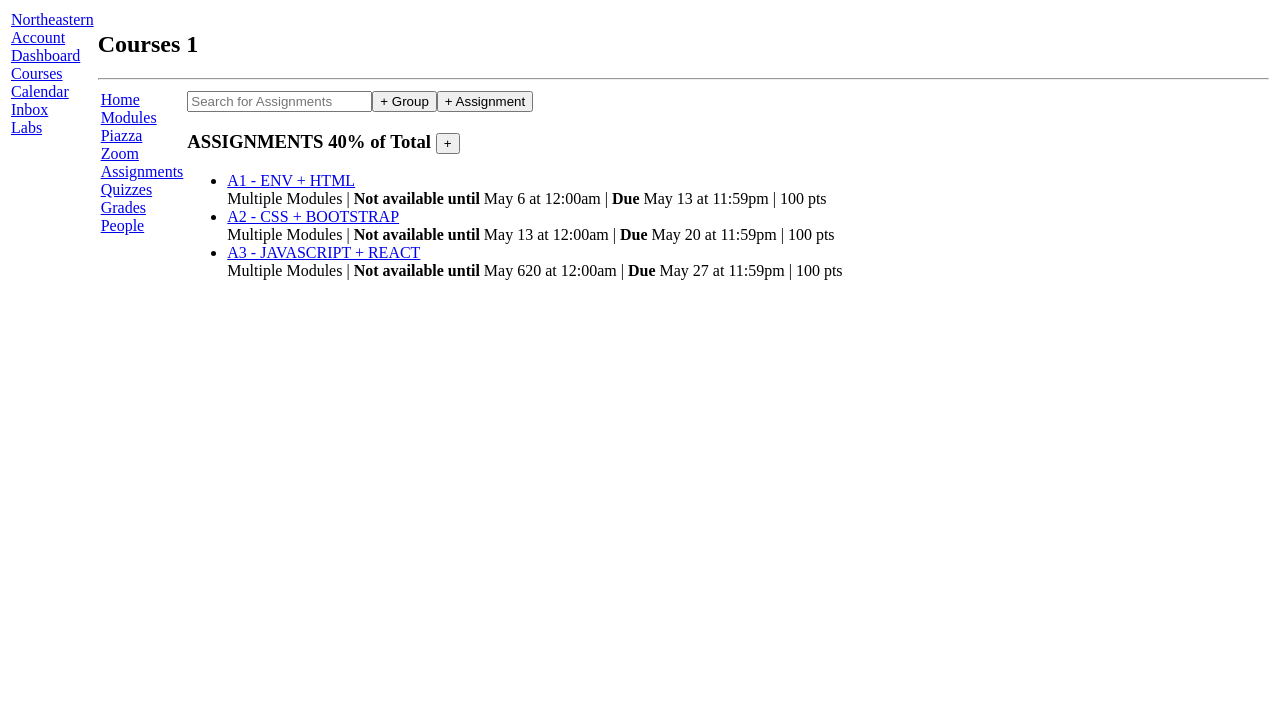
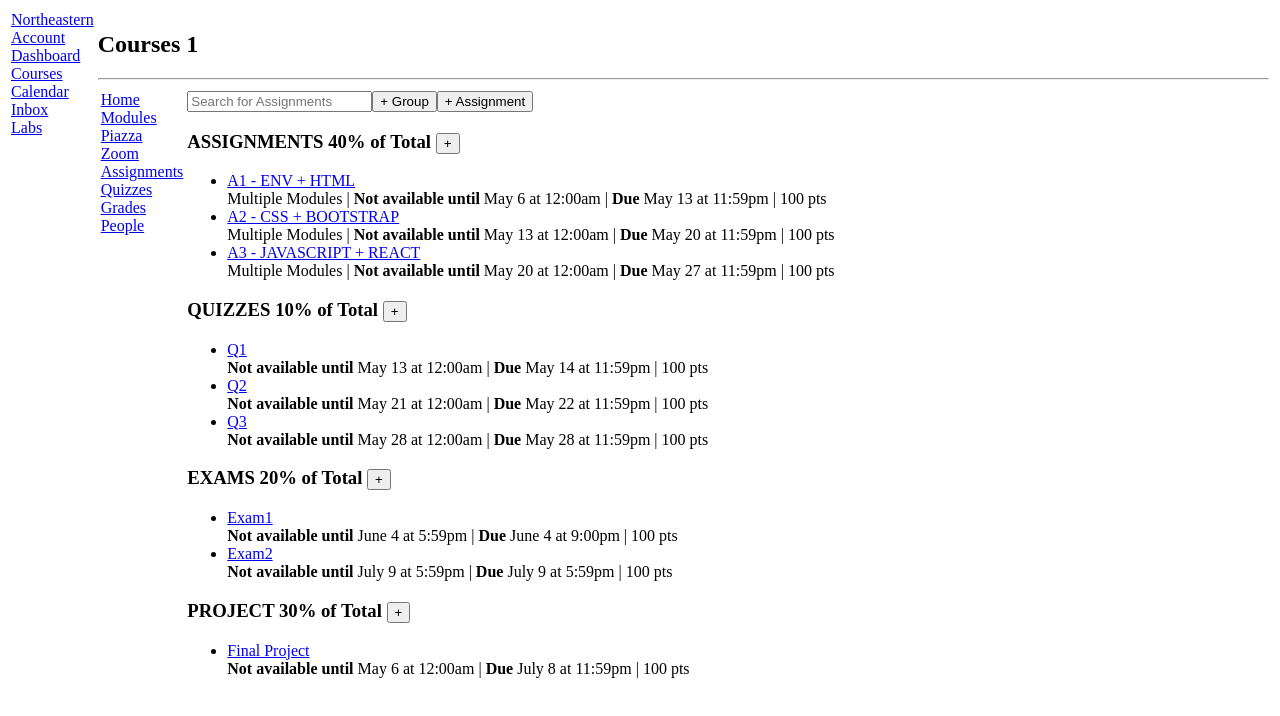
Before and after one commit to eunjinlee23/kambaz-next-js, a Next.js app: page /Courses/1/Assignments in a window 1280 px wide. Shown: the top 716 px of the page. Built offline with nearby package versions, Linux system fonts and the light colour scheme.

Commit message:
add more on Assignment page and update Lab page

```diff
--- a/app/(Kambaz)/Courses/[cid]/Assignments/page.tsx
+++ b/app/(Kambaz)/Courses/[cid]/Assignments/page.tsx
@@ -33,8 +33,82 @@ export default function Assignments() {
                         className="wd-assignment-link">
                             A3 - JAVASCRIPT + REACT
                     </Link> <br/>
-                    Multiple Modules | <b>Not available until</b> May 620 at 12:00am
+                    Multiple Modules | <b>Not available until</b> May 20 at 12:00am
                     | <b>Due</b> May 27 at 11:59pm | 100 pts
+                </li>
+            </ul>
+
+            <h3 id="wd-assignment-list">
+                QUIZZES 10% of Total <button>+</button>
+            </h3>
+
+            <ul id="wd-assignment-list">
+                <li className="wd-assignment-list-item">
+                    <Link href="/Courses/1234/Assignments/123"
+                        className="wd-assignment-link">
+                            Q1
+                    </Link> <br/>
+                    <b>Not available until</b> May 13 at 12:00am
+                    | <b>Due</b> May 14 at 11:59pm | 100 pts
+                </li>
+
+                <li className="wd-asslignment-list-item">
+                    <Link href="/Courses/1234/Assignments/124"
+                        className="wd-assignment-link">
+                            Q2
+                    </Link> <br/>
+                    <b>Not available until</b> May 21 at 12:00am
+                    | <b>Due</b> May 22 at 11:59pm | 100 pts
+                </li>
+
+                <li className="wd-asslignment-list-item">
+                    <Link href="/Courses/1234/Assignments/125"
+                        className="wd-assignment-link">
+                            Q3
+                    </Link> <br/>
+                    <b>Not available until</b> May 28 at 12:00am
+                    | <b>Due</b> May 28 at 11:59pm | 100 pts
+                </li>
+            </ul>
+
+
+
+            <h3 id="wd-assignment-list">
+                EXAMS 20% of Total <button>+</button>
+            </h3>
+
+            <ul id="wd-assignment-list">
+                <li className="wd-assignment-list-item">
+                    <Link href="/Courses/1234/Assignments/123"
+                        className="wd-assignment-link">
+                            Exam1
+                    </Link> <br/>
+                    <b>Not available until</b> June 4 at 5:59pm
+                    | <b>Due</b> June 4 at 9:00pm | 100 pts
+                </li>
+
+                <li className="wd-asslignment-list-item">
+                    <Link href="/Courses/1234/Assignments/124"
+                        className="wd-assignment-link">
+                            Exam2
+                    </Link> <br/>
+                    <b>Not available until</b> July 9 at 5:59pm
+                    | <b>Due</b> July 9 at 5:59pm | 100 pts
+                </li>
+            </ul>
+
+
+            <h3 id="wd-assignment-list">
+                PROJECT 30% of Total <button>+</button>
+            </h3>
+            <ul id="wd-assignment-list">
+                <li className="wd-assignment-list-item">
+                    <Link href="/Courses/1234/Assignments/123"
+                        className="wd-assignment-link">
+                            Final Project
+                    </Link> <br/>
+                    <b>Not available until</b> May 6 at 12:00am
+                    | <b>Due</b> July 8 at 11:59pm | 100 pts
                 </li>
             </ul>
         </div>
--- a/app/Labs/TOC.tsx
+++ b/app/Labs/TOC.tsx
@@ -21,5 +21,8 @@ export default function TOC() {
             <li>
                 <Link href="/" id="wd-lab3-link">
                     Kambaz </Link> </li>
+            <li>
+                <a href="https://github.com/eunjinlee23/kambaz-next-js.git">GitHub Repositories</a>
+            </li>
         </ul>
 );}
--- a/app/Labs/page.tsx
+++ b/app/Labs/page.tsx
@@ -3,6 +3,7 @@ export default function Labs() {
     return (
         <div id="wd-labs">
             <h1>Labs</h1>
+            <h2>Eunjin Lee, Section 04</h2>
             <ul>
                 <li>
                     <Link href="/Labs/Lab1" id="wd-lab1-link">
```
